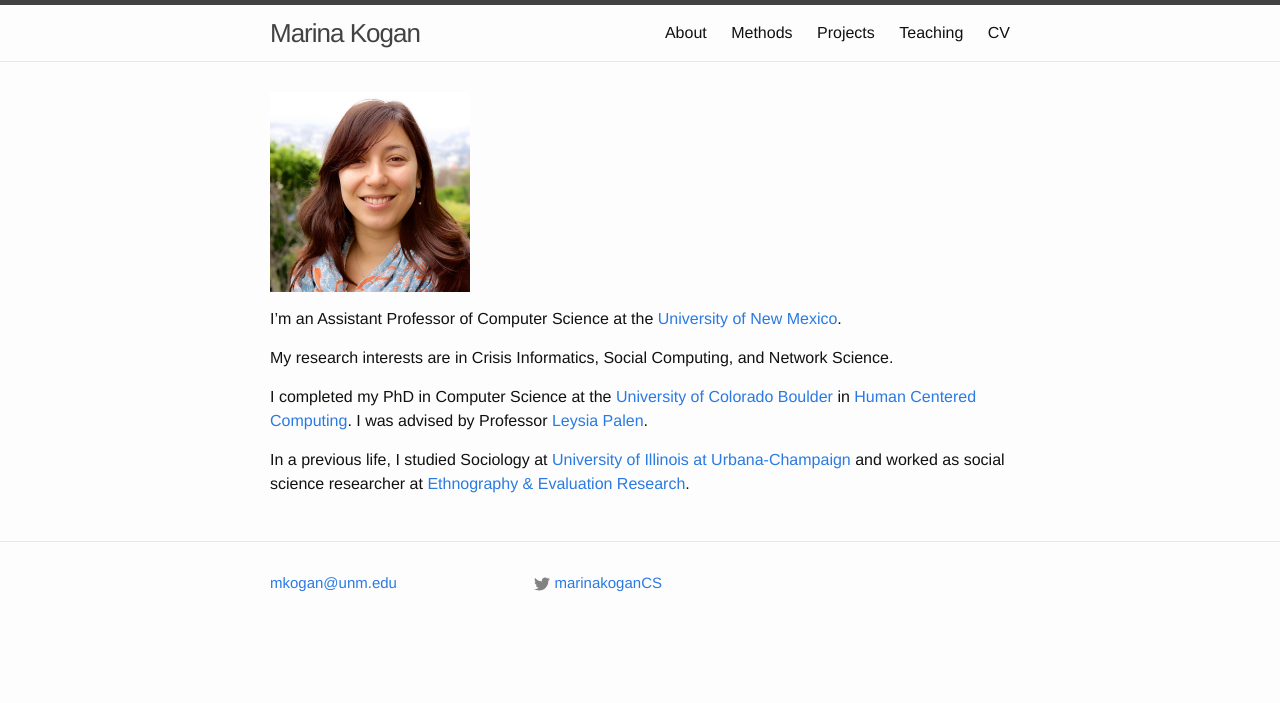
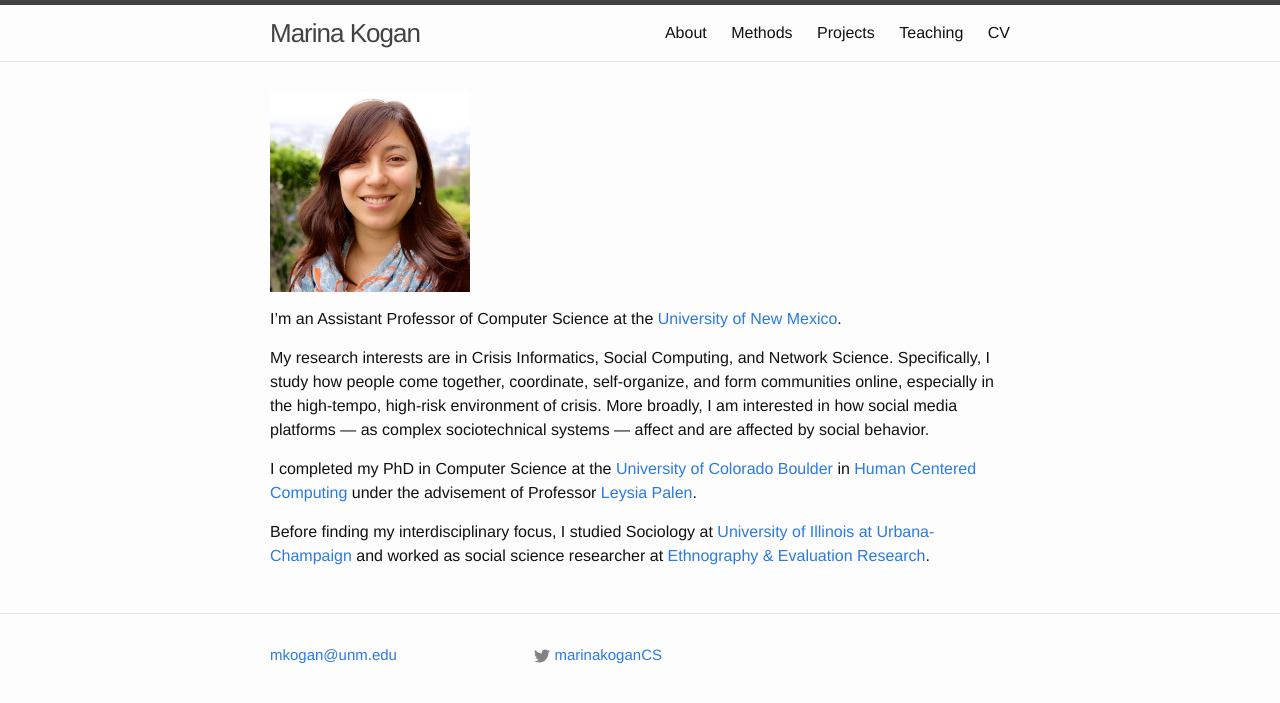
Before and after one commit to marinkala/marinkala.github.com, a Jekyll site: the page built from index.md, in a window 1280 px wide. Shown: the top 703 px of the page. Built offline with Jekyll 4.4.1, drawn with Linux system fonts in a browser that asks for light colours.

Commit message:
added to the front page

```diff
--- a/index.md
+++ b/index.md
@@ -7,8 +7,8 @@ excerpt: "This is my landing page"
 
 I'm an Assistant Professor of Computer Science at the [University of New Mexico](http://unm.edu).
 
-My research interests are in Crisis Informatics, Social Computing, and Network Science.
+My research interests are in Crisis Informatics, Social Computing, and Network Science. Specifically, I study how people come together, coordinate, self-organize, and form communities online, especially in the high-tempo, high-risk environment of crisis. More broadly, I am interested in how social media platforms — as complex sociotechnical systems — affect and are affected by social behavior.
 
-I completed my PhD in Computer Science at the [University of Colorado Boulder](http://colorado.edu) in [Human Centered Computing](http://hcc.colorado.edu). I was advised by Professor [Leysia Palen](https://www.cs.colorado.edu/~palen/).
+I completed my PhD in Computer Science at the [University of Colorado Boulder](http://colorado.edu) in [Human Centered Computing](http://hcc.colorado.edu) under the advisement of Professor [Leysia Palen](http://cmci.colorado.edu/~palen/).
 
-In a previous life, I studied Sociology at [University of Illinois at Urbana-Champaign](http://illinois.edu/) and worked as social science researcher at [Ethnography & Evaluation Research](http://www.colorado.edu/eer/).
+Before finding my interdisciplinary focus, I studied Sociology at [University of Illinois at Urbana-Champaign](http://illinois.edu/) and worked as social science researcher at [Ethnography & Evaluation Research](http://www.colorado.edu/eer/).
```
